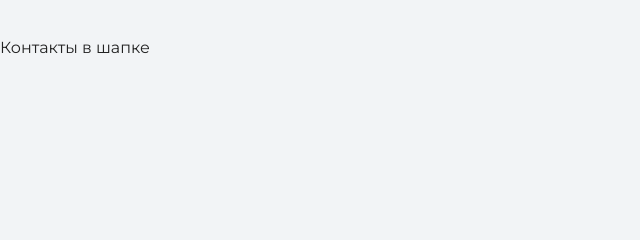
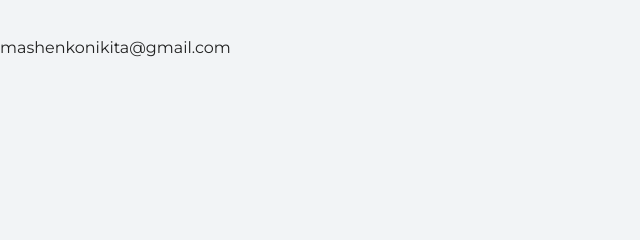
Before and after one commit to mashenkonikita/my-site, a plain HTML site: page index.html in a window 1280 px wide. Shown: the top 240 px of the page, 0-640 px from the left. Drawn offline with nearby package versions, Linux system fonts and the light colour scheme.

Commit message:
меняет текст на главной странице

```diff
--- a/index.html
+++ b/index.html
@@ -10,7 +10,7 @@
   <body>
 
     <header class="page-header">
-      Контакты в шапке
+      mashenkonikita@gmail.com
     </header>
 		<div class="container">
     <section class="hero-image">
```
